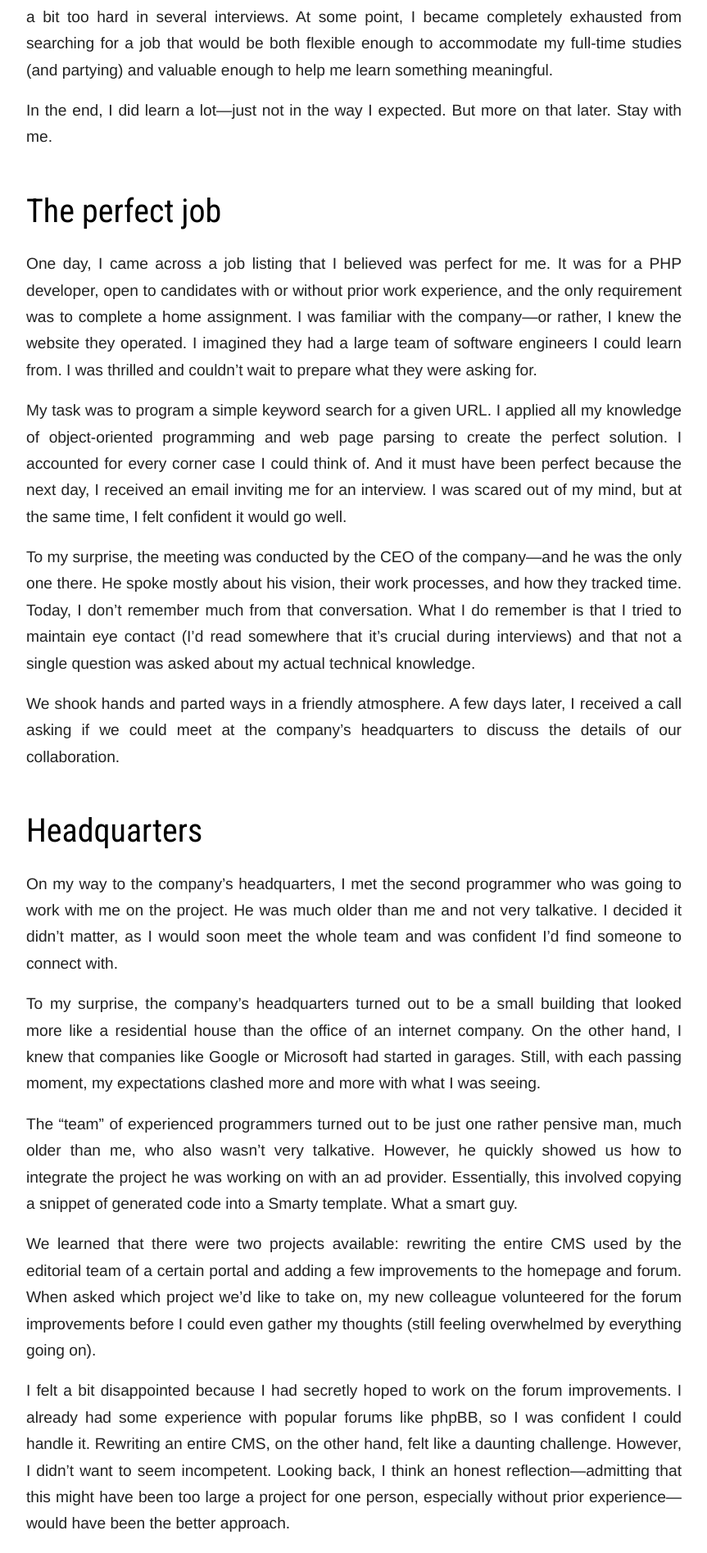
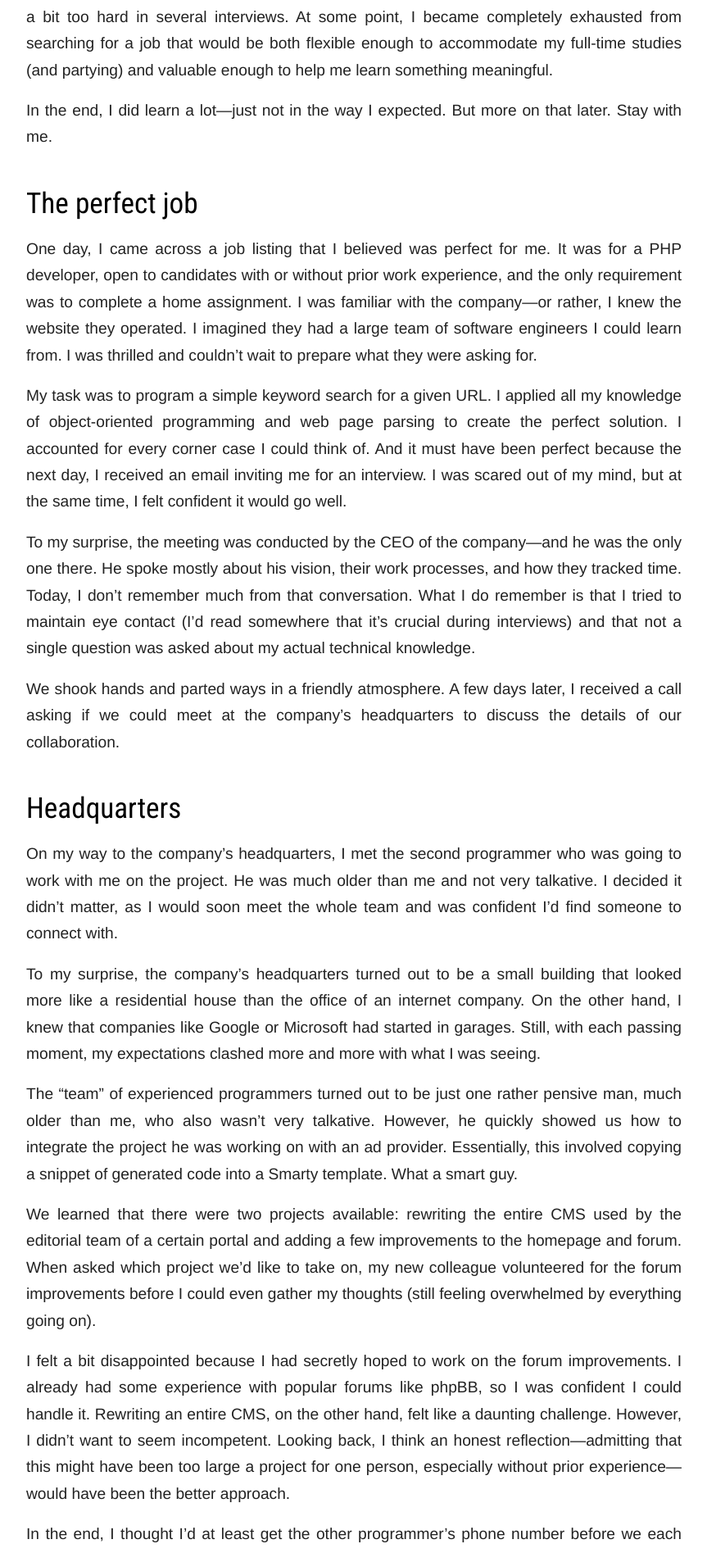
Before and after one commit to michalcichon/michalcichon.github.io, a Jekyll site: the page built from _posts/2024-12-08-young-people-need-mentors.md, in a window 1280 px wide. Shown: the part 1566-3461 px from the top of the page at 82% size, without its empty margins (208-1071 px from the left). Built offline with Jekyll 4.4.1, drawn with Linux system fonts in a browser that asks for light colours; comment, search, counter and statistics services are not loaded.

Commit message:
fix headers

```diff
--- a/_posts/2024-12-08-young-people-need-mentors.md
+++ b/_posts/2024-12-08-young-people-need-mentors.md
@@ -27,7 +27,7 @@ My main goal at the time was to gain some IT experience. I was worried about fin
 
 In the end, I did learn a lot—just not in the way I expected. But more on that later. Stay with me.
 
-# The perfect job
+## The perfect job
 
 One day, I came across a job listing that I believed was perfect for me. It was for a PHP developer, open to candidates with or without prior work experience, and the only requirement was to complete a home assignment. I was familiar with the company—or rather, I knew the website they operated. I imagined they had a large team of software engineers I could learn from. I was thrilled and couldn’t wait to prepare what they were asking for.
 
@@ -37,7 +37,7 @@ To my surprise, the meeting was conducted by the CEO of the company—and he was
 
 We shook hands and parted ways in a friendly atmosphere. A few days later, I received a call asking if we could meet at the company’s headquarters to discuss the details of our collaboration.
 
-# Headquarters
+## Headquarters
 
 On my way to the company’s headquarters, I met the second programmer who was going to work with me on the project. He was much older than me and not very talkative. I decided it didn’t matter, as I would soon meet the whole team and was confident I’d find someone to connect with.
 
@@ -51,7 +51,7 @@ I felt a bit disappointed because I had secretly hoped to work on the forum impr
 
 In the end, I thought I’d at least get the other programmer’s phone number before we each went our separate ways. However, as it turned out, I never ended up using it.
 
-# Sweat on the keyboard
+## Sweat on the keyboard
 
 For me, the summer holidays had just begun, so I had plenty of time to focus on my new project. It turned out that my task was to adapt another CMS that was already successfully in use at the company. However, from the very start, it was clear that it would require significant modifications. Most notably, the website it was originally designed for was much simpler.
 
@@ -72,7 +72,7 @@ I worked like this for about a month. I was dehydrated, constantly sleep-deprive
 
 They wanted to see a demo of my work, but I wasn’t ready because most of the functionalities were still in their early stages. However, for the first time, I got to see the old CMS being used by an editor and heard firsthand what they were complaining about. I regretted that such a confrontation hadn’t happened earlier because, for the first time, I actually learned something meaningful about the application I was supposed to fix.
 
-# You just need to try harder
+## You just need to try harder
 
 Encouraged by a brief conversation with the editor, I decided to take a short break to improve my well-being. I went for a long walk in the forest and finally breathed in some fresh air. I took a full day off from the computer, only to wake up early the next day and tackle more issues with the “new” CMS.
 
@@ -84,7 +84,7 @@ At some point, they called me asking for a concrete deadline to present the new
 
 I uploaded the application to a test server and waited for feedback. I knew that some features on the new CMS were running slowly, but I hoped it was due to my old computer and that it would perform much better on the actual server. Unfortunately, I knew very little about SQL query optimization at the time, and my assumption turned out to be wrong.
 
-# No issue tickets at all
+## No issue tickets at all
 
 I expected the feedback wouldn’t be perfect and assumed I’d have a few things to fix—like the issue with image upload speed, for example. But for several days, there was complete silence. I didn’t receive any list of errors to address.
 
@@ -92,7 +92,7 @@ Instead, a few days later, I received an email from the CEO informing me that wh
 
 I even considered giving the money back, feeling like I had let them down so badly, but several people advised me against it.
 
-# What Did This Experience Teach Me?
+## What Did This Experience Teach Me?
 
 First and foremost, if I were to take on a similar project today, I would spend the first few days fully focused on gathering requirements instead of trying to figure everything out on my own. This would involve reaching out to people who worked with the CMS daily, as well as decision-makers who had chosen to fund the project. It took me a long time to realize that my job wasn’t just about writing code. I also learned the importance of respecting my own time, valuing others’ time, ensuring the quality of the code I deliver, and taking care of my health.
 
@@ -111,13 +111,13 @@ In summary:
 - **Undefined deadlines**: A lack of clear deadlines or specific expectations created unnecessary stress and uncertainty.
 - Most likely, the decision to use an existing CMS from another portal wasn’t the best idea. This decision should have been challenged, and alternatives considered—such as implementing the problematic functionalities from scratch or performing a thorough overhaul of the existing CMS, which could also have been done in phases.
 
-# What Does This Experience Teach Me About Young People Without Experience?
+## What Does This Experience Teach Me About Young People Without Experience?
 
 Over the past 15 years, I’ve worked with many developers, both juniors and those with over 20 years of experience. There were juniors who learned very quickly and delivered excellent results from the start, but that’s not always the case.
 
 If I had someone back then to teach me good practices, advise me on the right tools—like for example using a code repository—explain that working late into the night isn’t a great idea, encourage me to challenge others’ ideas when necessary (like for example using the “new” CMS), and help me think about breaking a large task into smaller parts with clear milestones, this project most likely wouldn’t have ended in such a failure.
 
-# Final thoughts
+## Final thoughts
 
 Some people, especially those without much experience, prefer to try solving a problem on their own rather than seeking help from others. As experienced engineers, we sometimes need to take the initiative and encourage our younger colleagues to adopt a more proactive approach.
 
--- a/css/main.css
+++ b/css/main.css
@@ -397,7 +397,7 @@ h1 {
 }
 
 h2 {
-  font-size: 150%;
+  font-size: 220%;
   text-align: center;
   margin-bottom: 20px;
 }
@@ -598,6 +598,7 @@ p {
   text-align: left;
   margin-top: 40px;
   margin-bottom: 0;
+  line-height: 140%;
 }
 
 #main-space p.post-meta {
```
Also changed, not shown: css/main.min.css.
